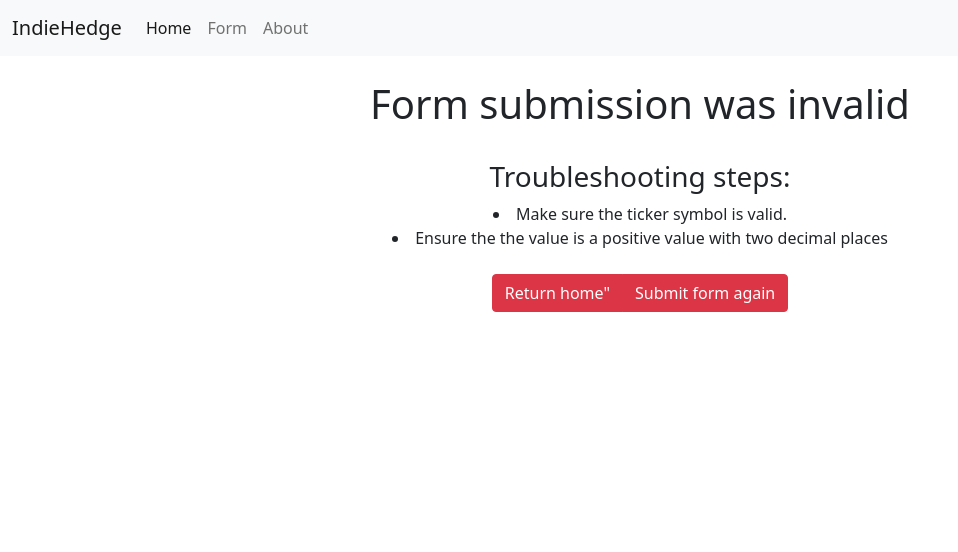
After one commit to ZackBoner/HooHacks, a Flask app: page /invalid_form in a window 1280 px wide. The commit adds this page. Shown: the top 552 px of the page, without its empty margins (0-958 px from the left). Run offline with Flask 2, Linux system fonts and the light colour scheme; some libraries are stand-ins or nearby versions.

Commit message:
Added invalid_form redirect

```diff
--- a/flask_main.py
+++ b/flask_main.py
@@ -17,15 +17,19 @@ def submission_form():
     if request.method == 'GET':
         return render_template('form.html')
     elif request.method == 'POST':
-        # try:
+        try:
             ticker_symbol = request.form.get("ticker_symbol", None)
             value = request.form.get("value", None)
             current_risk = request.form.get("current_risk", None)
             future_risk = request.form.get("future_risk", None)
             return redirect(url_for('recommendation_page', ticker_symbol=ticker_symbol, value=value, current_risk=current_risk, future_risk=future_risk))
-        # except:
-        #     print("Failed submission")
-        #     return redirect(url_for('home_page'))
+        except:
+            print("Failed submission")
+            return redirect(url_for('home_page'))
+
+@app.route('/invalid_form')
+def invalid_form():
+    return render_template('invalid_form.html')
 
 @app.route('/recommendation/<ticker_symbol>/<value>/<current_risk>/<future_risk>', methods=['GET', 'POST'])
 def recommendation_page(ticker_symbol, value, current_risk, future_risk):
--- a/templates/about.html
+++ b/templates/about.html
@@ -1 +1,7 @@
+{% extends "main.html" %}
+
+{% block content %}
+
 <text>Placeholder text</text>
+
+{% endblock %}
--- /dev/null
+++ b/templates/invalid_form.html
@@ -0,0 +1,18 @@
+{% extends "main.html" %}
+
+{% block content %}
+
+<center>
+<br><h1>Form submission was invalid</h1><br>
+<h3>Troubleshooting steps:</h3>
+        <li>Make sure the ticker symbol is valid.</li>
+        <li>Ensure the the value is a positive value with two decimal places</li>
+<br>
+<div class="btn-group" role="group">
+    <a href="/" class="btn btn-danger">Return home"</a>
+    <a href="/form" class="btn btn-danger">Submit form again</a>
+</div>
+
+</center>
+
+{% endblock %}
```
